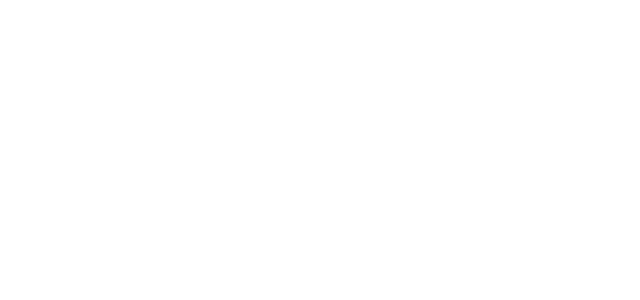
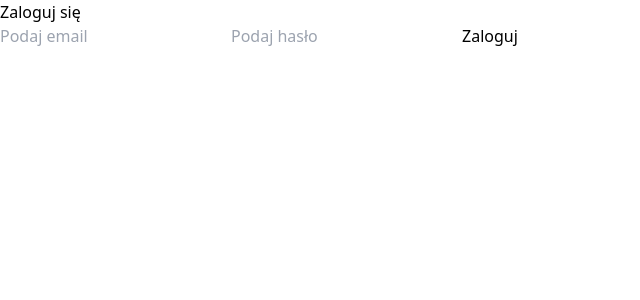
Before and after one commit to Zaniew1/MERN-Blog, a React (Vite) app in the folder client/: page /login in a window 1280 px wide. Before the commit this address had no page. Shown: the top 300 px of the page, without its empty margins (0-640 px from the left). Built offline with nearby package versions, Linux system fonts and the light colour scheme.

Commit message:
add login route (component)

```diff
--- a/client/src/App.tsx
+++ b/client/src/App.tsx
@@ -1,5 +1,6 @@
 import { Routes, Route } from 'react-router-dom';
 import {Home} from './components/Home/Home'
+import {Login} from './components/Login/Login'
 import './index.css';
 import './root.css';
 function App() {
@@ -7,7 +8,7 @@
   return (
     <Routes>
       <Route index element={<Home/>}></Route>
-      {/* <Route path={'/login'} element={<Login/>}></Route> */}
+      <Route path={'/login'} element={<Login/>}></Route>
     </Routes>
 
 )
--- /dev/null
+++ b/client/src/components/Login/Login.tsx
@@ -0,0 +1,10 @@
+export const Login:React.FC = ():JSX.Element => {
+    return (
+        <div className="">
+            <p>Zaloguj się</p>
+            <input type="text" placeholder="Podaj email" className=""/>
+            <input type="password" placeholder="Podaj hasło" className=""/>
+            <button type="submit">Zaloguj</button>
+        </div>
+    )
+}
```
